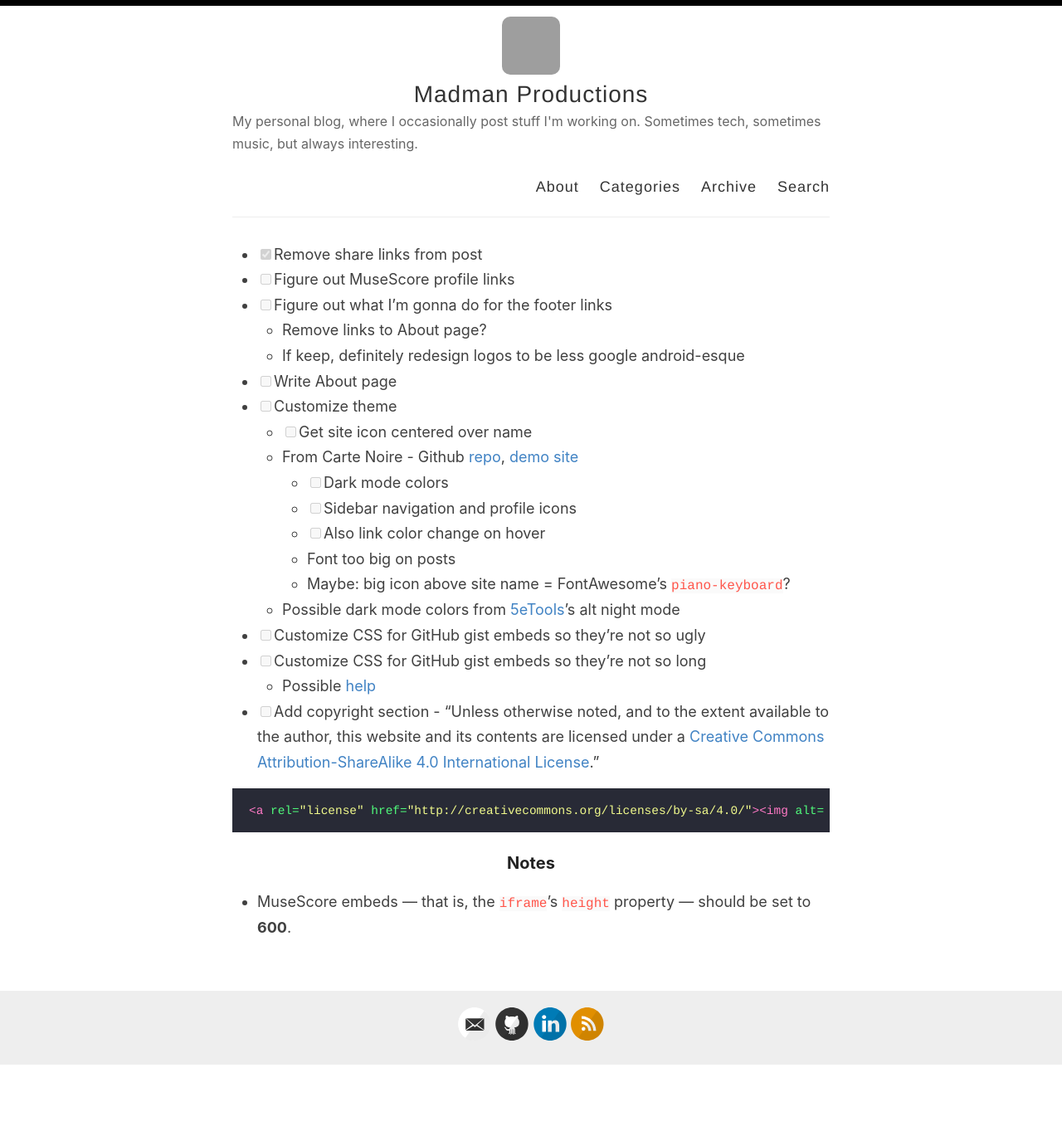
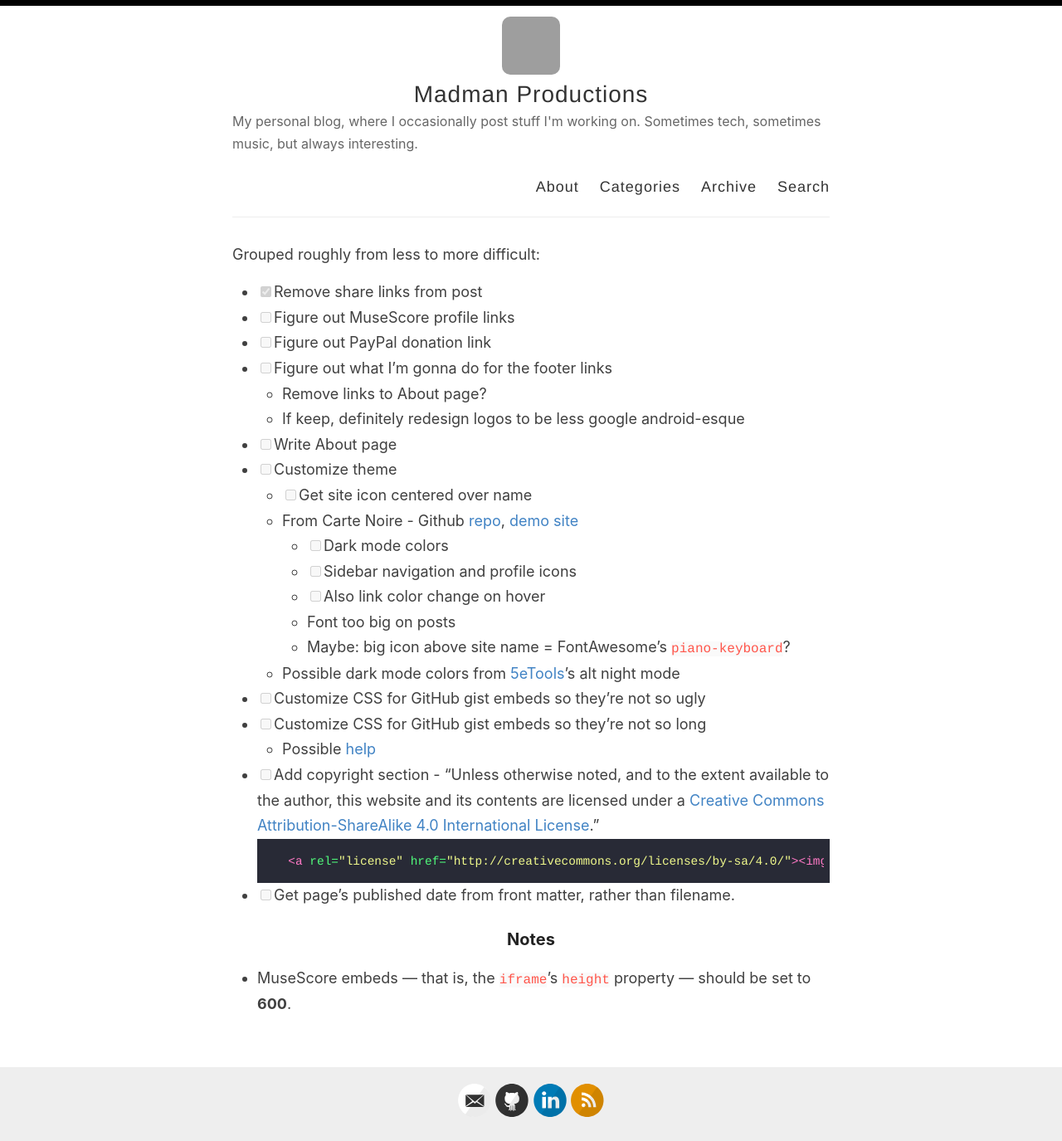
Before and after one commit to jpcranford/jpcranford.github.io, a Jekyll site: the page built from todos.md, in a window 1280 px wide. Shown: the whole page at 83% size. Built offline with Jekyll 4.4.1, drawn with Linux system fonts in a browser that asks for light colours; our own code applies the rules of GitHub Pages for plain Markdown files; before the commit the page ends 1284 px from its top, so only the background shows below that; grey boxes are pictures that could not be loaded.

Commit message:
Update todos.md

````diff
--- a/todos.md
+++ b/todos.md
@@ -1,5 +1,8 @@
+Grouped roughly from less to more difficult:
+
 - [x] Remove share links from post
 - [ ] Figure out MuseScore profile links
+- [ ] Figure out PayPal donation link
 - [ ] Figure out what I'm gonna do for the footer links
     - Remove links to About page?
     - If keep, definitely redesign logos to be less google android-esque
@@ -17,10 +20,10 @@
 - [ ] Customize CSS for GitHub gist embeds so they're not so long
     - Possible [help](https://betterstack.dev/blog/how-to-embed-a-github-gist-in-your-website/)
 - [ ] Add copyright section - "Unless otherwise noted, and to the extent available to the author, this website and its contents are licensed under a <a rel="license" href="http://creativecommons.org/licenses/by-sa/4.0/">Creative Commons Attribution-ShareAlike 4.0 International License</a>."
-
-```html
-<a rel="license" href="http://creativecommons.org/licenses/by-sa/4.0/"><img alt="Creative Commons License" style="border-width:0" src="https://i.creativecommons.org/l/by-sa/4.0/88x31.png" /></a><br />This work is licensed under a <a rel="license" href="http://creativecommons.org/licenses/by-sa/4.0/">Creative Commons Attribution-ShareAlike 4.0 International License</a>.
-```
+    ```html
+    <a rel="license" href="http://creativecommons.org/licenses/by-sa/4.0/"><img alt="Creative Commons License" style="border-width:0" src="https://i.creativecommons.org/l/by-sa/4.0/88x31.png" /></a><br />This work is licensed under a <a rel="license" href="http://creativecommons.org/licenses/by-sa/4.0/">Creative Commons Attribution-ShareAlike 4.0 International License</a>.
+    ```
+- [ ] Get page's published date from front matter, rather than filename.
 
 ### Notes
 - MuseScore embeds &mdash; that is, the `iframe`'s `height` property &mdash; should be set to **600**.
````
